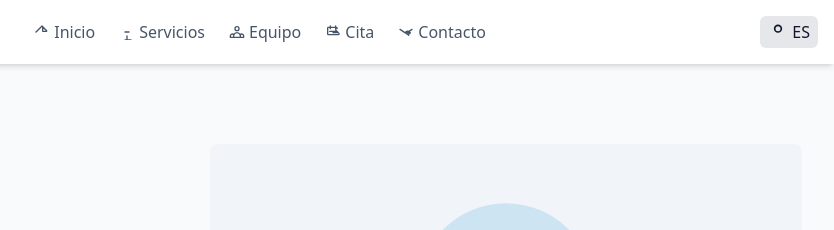
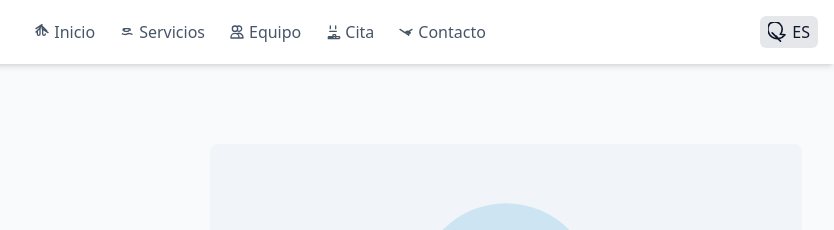
Before and after one commit to AngelSSJR/Consultorio-M-dico-mediante-Flujos-Asistidos-por-IA-y-Vibe-Coding, a website with bundled scripts: page index.html in a window 1280 px wide. Shown: the top 230 px of the page, 446-1280 px from the left. Built offline with nearby package versions, Linux system fonts and the light colour scheme; files whose address does not match are found by name.

Commit message:
Actualizar íconos y mejorar la accesibilidad del menú de navegación

```diff
--- a/index.html
+++ b/index.html
@@ -47,11 +47,10 @@
               aria-controls="mobile-menu"
               aria-expanded="false"
               aria-label="Abrir menú">
-        <!-- Heroicon menu -->
+        <!-- Menu toggle -->
         <svg class="shrink-0 h-6 w-6" xmlns="http://www.w3.org/2000/svg" fill="none"
              viewBox="0 0 24 24" stroke="currentColor" stroke-width="2" aria-hidden="true">
-          <path stroke-linecap="round" stroke-linejoin="round"
-                d="M4 6h16M4 12h16M4 18h16"/>
+          <path stroke-linecap="round" stroke-linejoin="round" d="M4 6h16M4 12h16M4 18h16"/>
         </svg>
       </button>
 
@@ -62,25 +61,25 @@
         <a href="#home"
            class="nav-link flex items-center text-secondary hover:text-primary focus-visible:outline-none focus-visible-ring-primary"
            data-nav="home">
-          <svg class="shrink-0 w-4 h-4 mr-1" aria-hidden="true" xmlns="http://www.w3.org/2000/svg" fill="none" viewBox="0 0 24 24" stroke="currentColor" stroke-width="2"><path stroke-linecap="round" stroke-linejoin="round" d="M3 12l2-2m0 0l7-7 7 7M13 5v6h6"/></svg>
+          <svg class="shrink-0 w-4 h-4 mr-1" aria-hidden="true" xmlns="http://www.w3.org/2000/svg" fill="none" viewBox="0 0 24 24" stroke="currentColor" stroke-width="2"><path stroke-linecap="round" stroke-linejoin="round" d="M3 12l2-2m0 0l7-7 7 7M5 10V15a2 2 0 002 2h0a2 2 0 002-2v0m0 0V5a2 2 0 012-2h0a2 2 0 012 2v0m0 0V15a2 2 0 002 2h0a2 2 0 002-2v0M3 7l9-6m0 6l9 6"/></svg>
           <span class="nav-text"></span>
         </a>
         <a href="#services"
            class="nav-link flex items-center text-secondary hover:text-primary focus-visible:outline-none focus-visible-ring-primary"
            data-nav="services">
-          <svg class="shrink-0 w-4 h-4 mr-1" aria-hidden="true" xmlns="http://www.w3.org/2000/svg" fill="none" viewBox="0 0 24 24" stroke="currentColor" stroke-width="2"><path stroke-linecap="round" stroke-linejoin="round" d="M9 12h6m-3 6v6m0 0v6m0-6h6m-6 0H9"/></svg>
+          <svg class="shrink-0 w-4 h-4 mr-1" aria-hidden="true" xmlns="http://www.w3.org/2000/svg" fill="none" viewBox="0 0 24 24" stroke="currentColor" stroke-width="2"><path stroke-linecap="round" stroke-linejoin="round" d="M19.428 15.428a2 2 0 00-1.022-.547l-2.384-.477a6 6 0 00-3.86.517l-.318.158a6 6 0 01-3.86.517L6.05 15.21a2 2 0 00-1.022-.547M6 9a2 2 0 012-2h.013v.005l.007.005h.012V9a2 2 0 012-2h.013v.005l.007.005H15a2 2 0 012 2v.013l.005.007.005.012H15a2 2 0 01-2 2v.013l-.005.007-.005.012H9a2 2 0 01-2-2z"/></svg>
           <span class="nav-text"></span>
         </a>
         <a href="#team"
            class="nav-link flex items-center text-secondary hover:text-primary focus-visible:outline-none focus-visible-ring-primary"
            data-nav="team">
-          <svg class="shrink-0 w-4 h-4 mr-1" aria-hidden="true" xmlns="http://www.w3.org/2000/svg" fill="none" viewBox="0 0 24 24" stroke="currentColor" stroke-width="2"><path stroke-linecap="round" stroke-linejoin="round" d="M17 20h5v-2a3 3 0 00-5.356-1.857M17 20H7m10 0v-2c0-.656-.126-1.283-.356-1.857M7 20H2v-2a3 3 0 015.356-1.857M7 20v-2c0-.656.126-1.283.356-1.857m0 0a5.002 5.002 0 019.288 0M15 7a3 3 0 11-6 0 3 3 0 016 0z" /></svg>
+          <svg class="shrink-0 w-4 h-4 mr-1" aria-hidden="true" xmlns="http://www.w3.org/2000/svg" fill="none" viewBox="0 0 24 24" stroke="currentColor" stroke-width="2"><path stroke-linecap="round" stroke-linejoin="round" d="M12 4.354a4 4 0 110 5.292M15 21H3v-1a6 6 0 0112 0v1zm0 0h6v-1a6 6 0 00-9-5.197M13 7a4 4 0 11-8 0 4 4 0 018 0z"/></svg>
           <span class="nav-text"></span>
         </a>
         <a href="#appointment"
            class="nav-link flex items-center text-secondary hover:text-primary focus-visible:outline-none focus-visible-ring-primary"
            data-nav="appointment">
-          <svg class="shrink-0 w-4 h-4 mr-1" aria-hidden="true" xmlns="http://www.w3.org/2000/svg" fill="none" viewBox="0 0 24 24" stroke="currentColor" stroke-width="2"><path stroke-linecap="round" stroke-linejoin="round" d="M8 7V3m8 4V3m-9 8h10m-5 2h8l-4-4m5 5v1a1 1 0 01-1 1H5a1 1 0 01-1-1V6a1 1 0 011-1h12a1 1 0 011 1v1"/></svg>
+          <svg class="shrink-0 w-4 h-4 mr-1" aria-hidden="true" xmlns="http://www.w3.org/2000/svg" fill="none" viewBox="0 0 24 24" stroke="currentColor" stroke-width="2"><path stroke-linecap="round" stroke-linejoin="round" d="M8 7V3m8 4V3m-9 8h10M5 21a1 1 0 011-1h4a1 1 0 011 1v1m0 0h-6m6 0a1 1 0 001-1v-4a1 1 0 011-1h2a1 1 0 011 1v4a1 1 0 001 1m0 0h4a1 1 0 011-1v-1a1 1 0 00-1-1H6a1 1 0 00-1 1v1a1 1 0 011 1z"/></svg>
           <span class="nav-text"></span>
         </a>
         <a href="#contact"
@@ -99,7 +98,7 @@
                 aria-expanded="false"
                 aria-label="Cambiar idioma">
           <!-- Globe icon -->
-          <svg class="shrink-0 w-5 h-5" aria-hidden="true" xmlns="http://www.w3.org/2000/svg" fill="none" viewBox="0 0 24 24" stroke="currentColor" stroke-width="2"><path stroke-linecap="round" stroke-linejoin="round" d="M12 12c2.21 0 4-1.79 4-4S14.21 4 12 4 8 5.79 8 8s1.79 4 4 4z"/></svg>
+          <svg class="shrink-0 w-5 h-5" aria-hidden="true" xmlns="http://www.w3.org/2000/svg" fill="none" viewBox="0 0 24 24" stroke="currentColor" stroke-width="2"><path stroke-linecap="round" stroke-linejoin="round" d="M20.354 15.354A9 9 0 012.046 2.046a9 9 0 0112.708 12.708zM5 13l10 10-5-6"/></svg>
           <span id="current-lang-label">ES</span>
         </button>
         <ul id="lang-menu"
```
